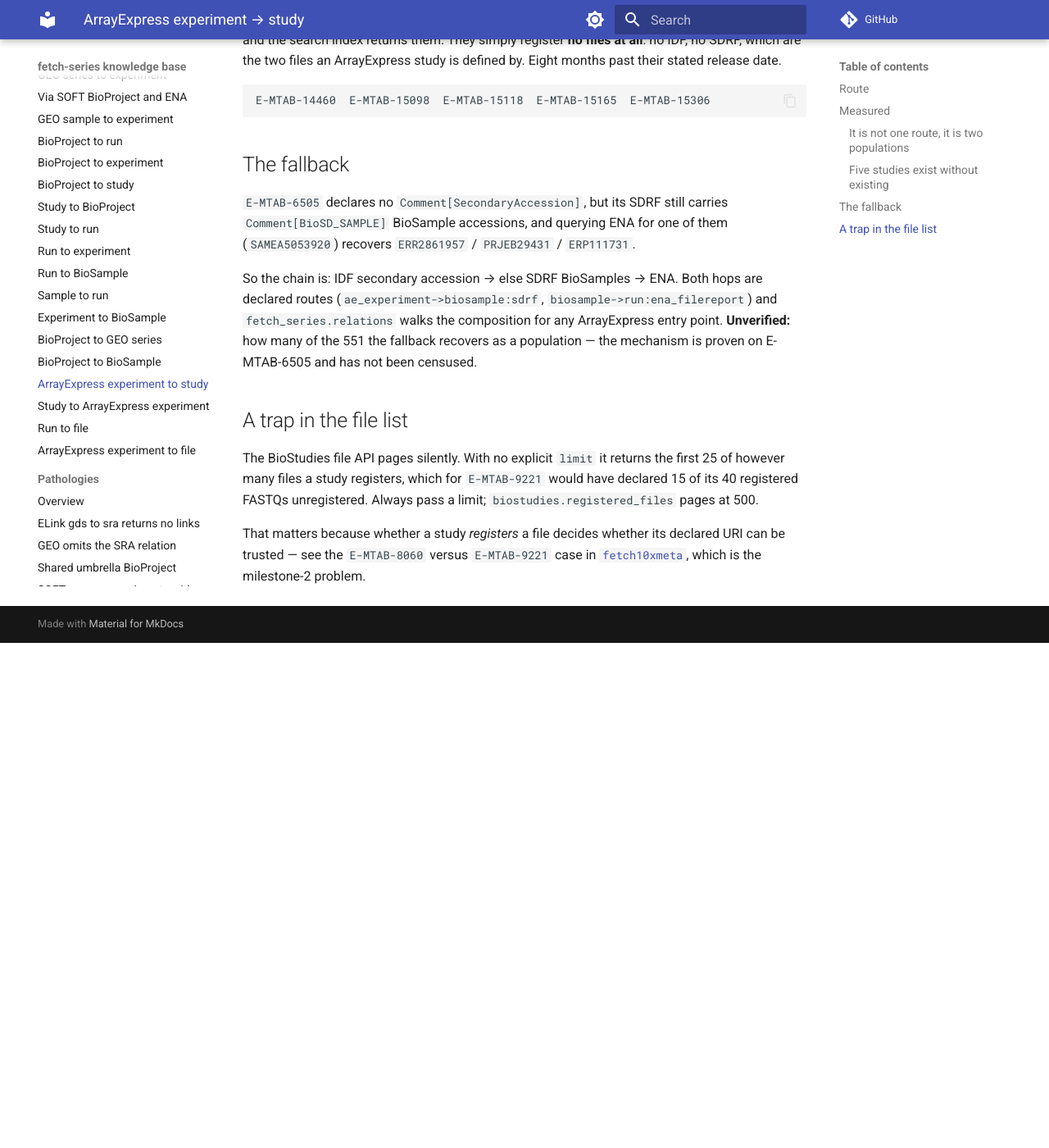
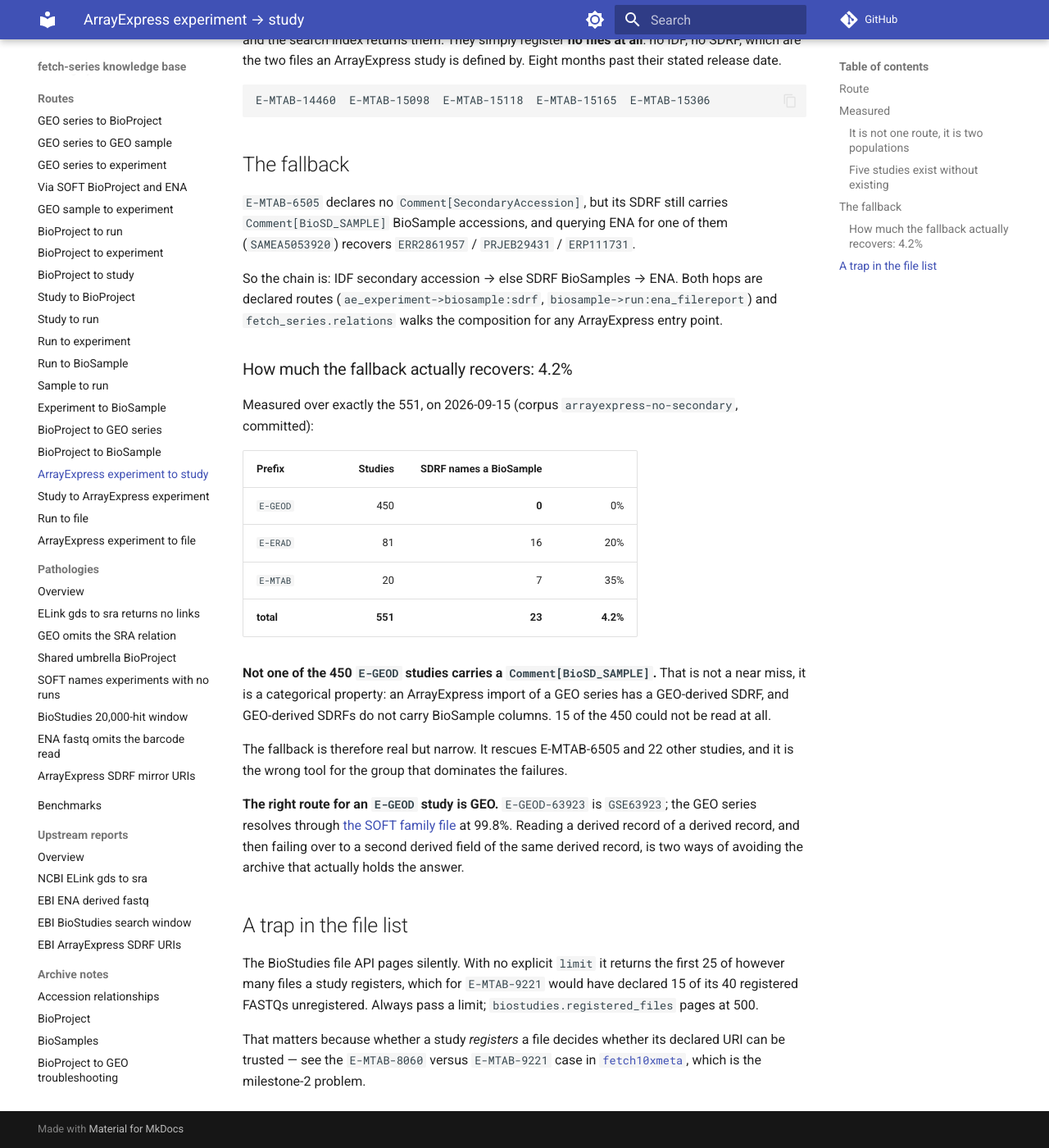
Before and after one commit to cellgeni/fetch-series, an MkDocs documentation site: the page built from docs/routes/ae-experiment-to-study/index.md, in a window 1280 px wide and 1400 px high, scrolled down 1469 px. Shown: the whole window at 82% size. Built offline with MkDocs 1.6.1 and Material for MkDocs 9.7.7, drawn with Linux system fonts in a browser that asks for light colours; comment, search, counter and statistics services are not loaded; before the commit the page ends 2253 px from its top, so only the background shows below that.

Commit message:
docs: measure the ArrayExpress BioSample fallback; 4.2%, and 0 of 450 for E-GEOD
Not one ArrayExpress import of a GEO series carries a Comment[BioSD_SAMPLE].
That is categorical rather than a near miss: a GEO-derived SDRF has no BioSample
column. The right route for an E-GEOD study is GEO, where the SOFT family file
resolves 99.8%.

Replaces the 'Unverified: how many of the 551 the fallback recovers' note.

Co-Authored-By: Claude Opus 5 <noreply@anthropic.com>

```diff
--- a/docs/routes/ae-experiment-to-study/index.md
+++ b/docs/routes/ae-experiment-to-study/index.md
@@ -67,8 +67,33 @@ E-MTAB-14460  E-MTAB-15098  E-MTAB-15118  E-MTAB-15165  E-MTAB-15306
 So the chain is: IDF secondary accession → else SDRF BioSamples → ENA. Both hops
 are declared routes (`ae_experiment->biosample:sdrf`, `biosample->run:ena_filereport`)
 and `fetch_series.relations` walks the composition for any ArrayExpress entry
-point. **Unverified:** how many of the 551 the fallback recovers as a
-population — the mechanism is proven on E-MTAB-6505 and has not been censused.
+point.
+
+### How much the fallback actually recovers: 4.2%
+
+Measured over exactly the 551, on 2026-09-15
+(corpus `arrayexpress-no-secondary`, committed):
+
+| Prefix | Studies | SDRF names a BioSample | |
+|---|---:|---:|---:|
+| `E-GEOD` | 450 | **0** | 0% |
+| `E-ERAD` | 81 | 16 | 20% |
+| `E-MTAB` | 20 | 7 | 35% |
+| **total** | **551** | **23** | **4.2%** |
+
+**Not one of the 450 `E-GEOD` studies carries a `Comment[BioSD_SAMPLE]`.** That
+is not a near miss, it is a categorical property: an ArrayExpress import of a
+GEO series has a GEO-derived SDRF, and GEO-derived SDRFs do not carry BioSample
+columns. 15 of the 450 could not be read at all.
+
+The fallback is therefore real but narrow. It rescues E-MTAB-6505 and 22 other
+studies, and it is the wrong tool for the group that dominates the failures.
+
+**The right route for an `E-GEOD` study is GEO.** `E-GEOD-63923` is `GSE63923`;
+the GEO series resolves through [the SOFT family file](../gse-to-experiment/index.md)
+at 99.8%. Reading a derived record of a derived record, and then failing over to
+a second derived field of the same derived record, is two ways of avoiding the
+archive that actually holds the answer.
 
 ## A trap in the file list
 
```
